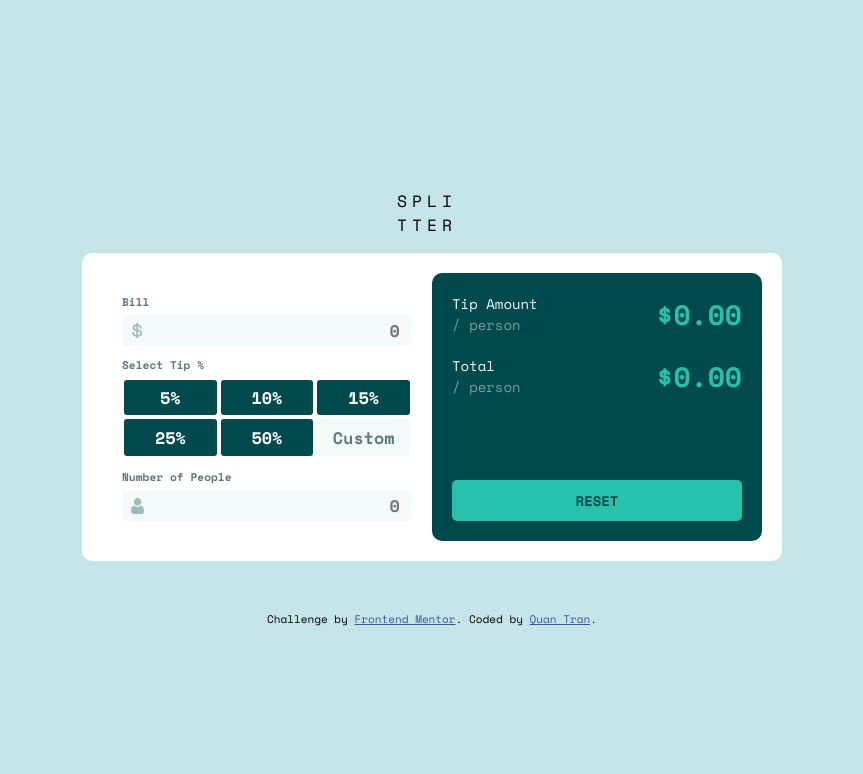
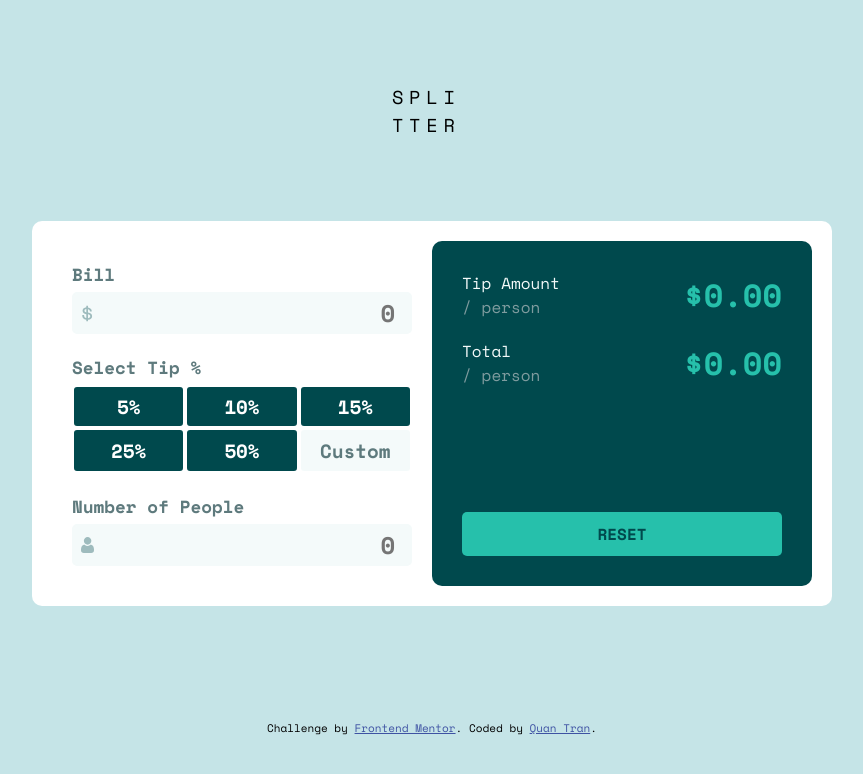
Before and after one commit to quanmtran/tip-calculator, a plain HTML site: page index.html in a window 1280 px wide. Shown: the whole page, without its empty margins (208-1071 px from the left). Drawn offline with nearby package versions, Linux system fonts and the light colour scheme.

Commit message:
Update style

```diff
--- a/style.scss
+++ b/style.scss
@@ -24,7 +24,7 @@ $white: hsl(0, 0%, 100%);
 }
 
 :root {
-	font-size: 14px;
+	font-size: 16px;
 	font-family: 'Space Mono', monospace;
 }
 
@@ -33,7 +33,7 @@ body {
 	min-height: 100vh;
 	margin: 0;
 	padding: 0;
-	@include flexbox(column, center, center, 0);
+	@include flexbox(column, space-evenly, center, 0);
 
 	.heading {
 		text-transform: uppercase;
@@ -44,7 +44,7 @@ body {
 	}
 
 	.calculator-container {
-		max-width: 700px;
+		max-width: 800px;
 		display: grid;
 		grid-template-columns: repeat(2, 1fr);
 		padding: 20px;
@@ -52,7 +52,7 @@ body {
 		border-radius: 10px;
 
 		.input-container {
-			@include flexbox(column, center, stretch, 10px);
+			@include flexbox(column, center, stretch, 20px);
 			padding: 20px;
 
 			.input-row {
@@ -60,7 +60,7 @@ body {
 					@include flexbox(row, space-between, center, 0);
 					flex-wrap: wrap;
 					font-weight: 700;
-					font-size: 0.8rem;
+					font-size: 1.1rem;
 					margin-bottom: 5px;
 
 					.input-title {
@@ -80,7 +80,7 @@ body {
 						background-color: $light-grayish-cyan-1;
 						border-radius: 5px;
 						border: 2px solid $light-grayish-cyan-1;
-						font-size: 1.2rem;
+						font-size: 1.5rem;
 						font-family: inherit;
 						font-weight: 700;
 						color: $very-dark-cyan;
@@ -192,7 +192,7 @@ body {
 			background-color: $very-dark-cyan;
 			border-radius: 10px;
 			color: $light-grayish-cyan-1;
-			padding: 20px;
+			padding: 30px;
 
 			.output-rows {
 				@include flexbox(column, center, stretch, 20px);
```
Also changed, not shown: style.css, 1 other file.
